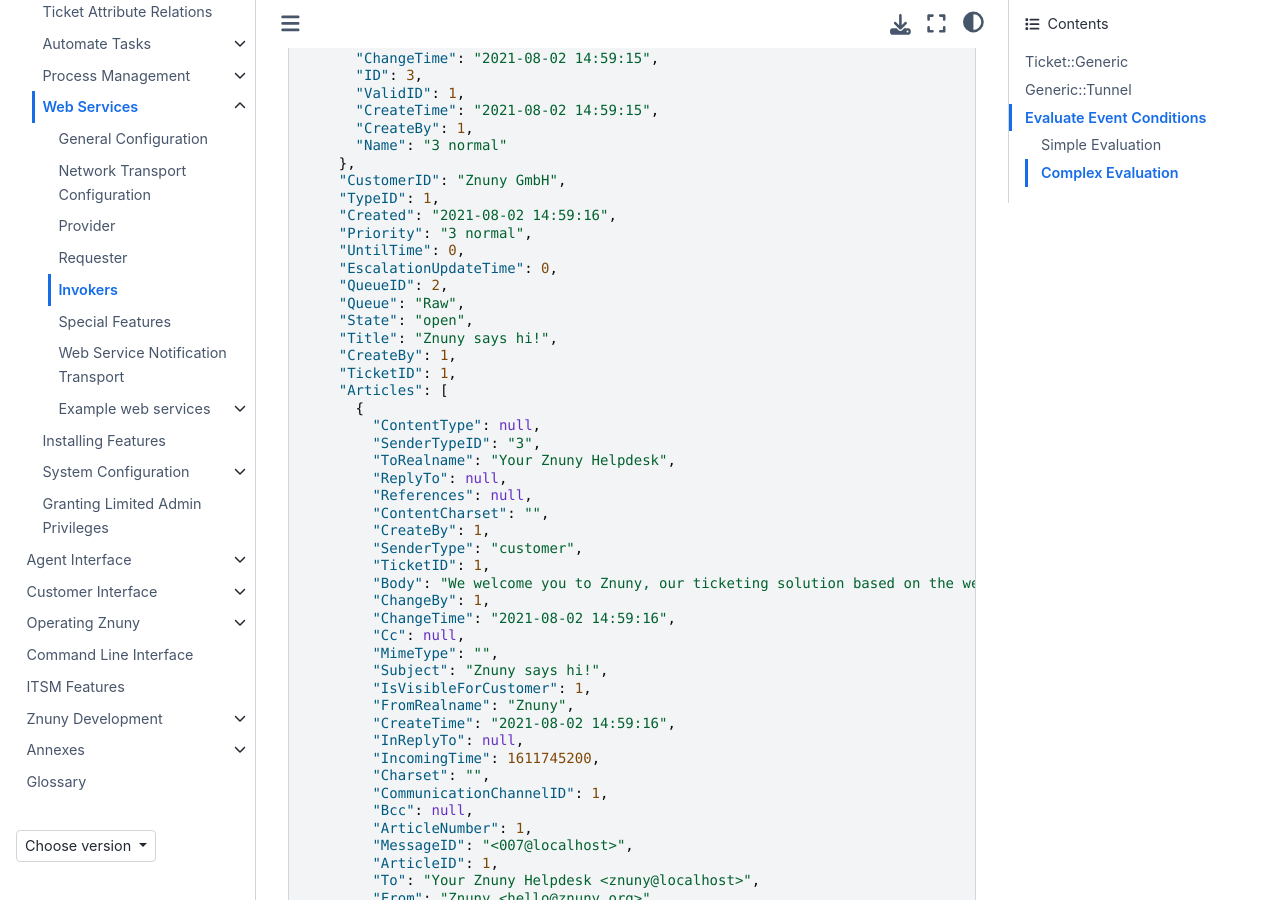
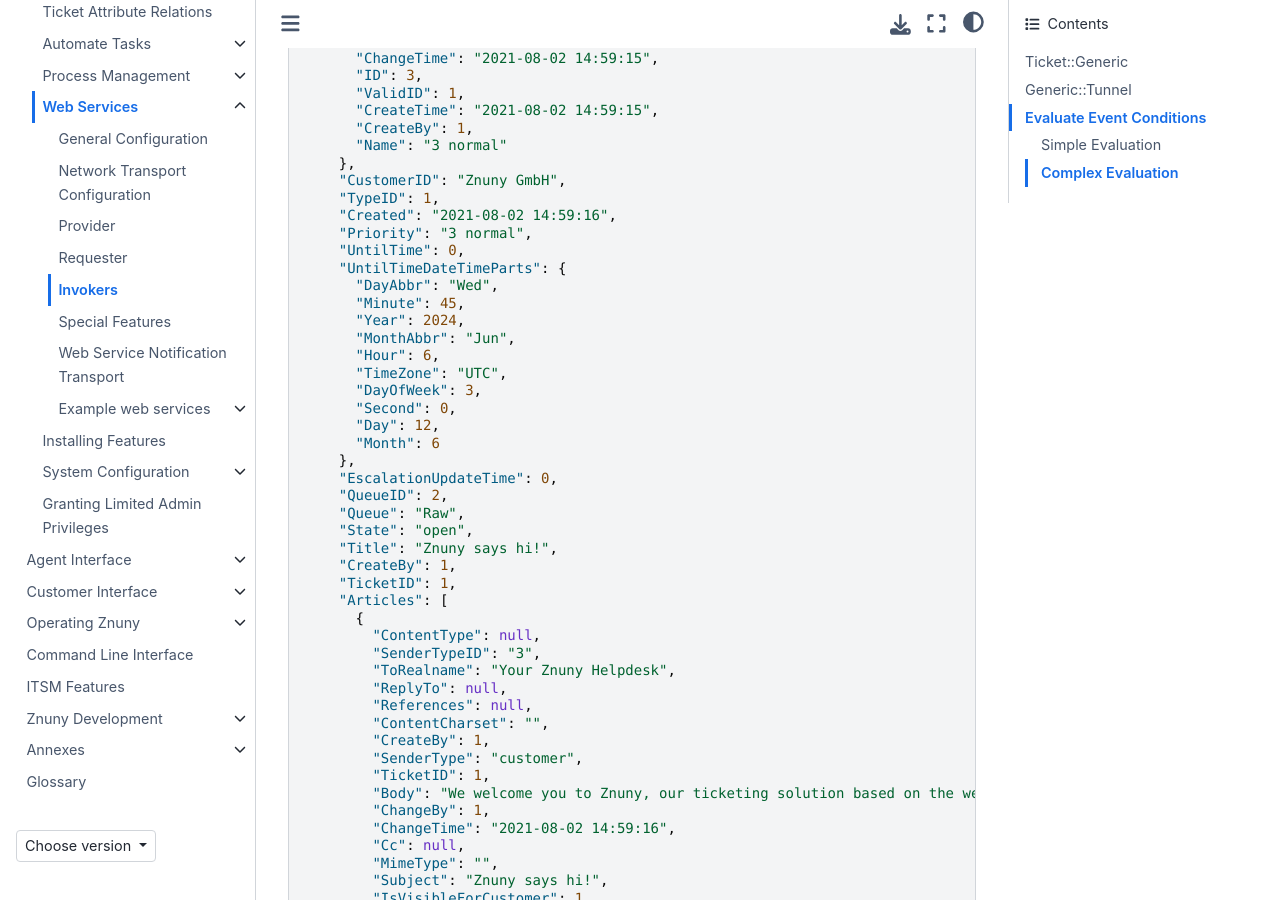
Before and after one commit to znuny/manual, a Sphinx documentation site: the page built from source/admin/webservices/invoker/index.rst, in a window 1280 px wide and 900 px high, scrolled down 5665 px. Built offline with Sphinx 7.4.7 and the Sphinx Book theme 1.1.4, drawn with Linux system fonts in a browser that asks for light colours; some of the changed text lies outside the part shown.

Commit message:
Resolve "Add new invoker data stucture UntilTimeParts"

```diff
--- a/source/admin/webservices/invoker/index.rst
+++ b/source/admin/webservices/invoker/index.rst
@@ -281,6 +281,18 @@
 	    "Created": "2021-08-02 14:59:16",
 	    "Priority": "3 normal",
 	    "UntilTime": 0,
+            "UntilTimeDateTimeParts": {
+              "DayAbbr": "Wed",
+              "Minute": 45,
+              "Year": 2024,
+              "MonthAbbr": "Jun",
+              "Hour": 6,
+              "TimeZone": "UTC",
+              "DayOfWeek": 3,
+              "Second": 0,
+              "Day": 12,
+              "Month": 6
+            },
 	    "EscalationUpdateTime": 0,
 	    "QueueID": 2,
 	    "Queue": "Raw",
@@ -607,6 +619,18 @@
 	    "Created": "2021-08-02 14:59:16",
 	    "Priority": "3 normal",
 	    "UntilTime": 0,
+            "UntilTimeDateTimeParts": {
+              "DayAbbr": "Wed",
+              "Minute": 45,
+              "Year": 2024,
+              "MonthAbbr": "Jun",
+              "Hour": 6,
+              "TimeZone": "UTC",
+              "DayOfWeek": 3,
+              "Second": 0,
+              "Day": 12,
+              "Month": 6
+            },
 	    "EscalationUpdateTime": 0,
 	    "QueueID": 2,
 	    "Queue": "Raw",
```
